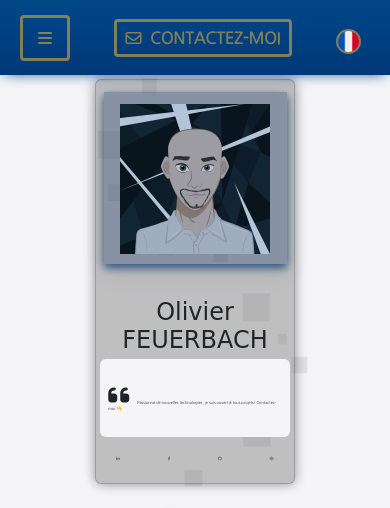
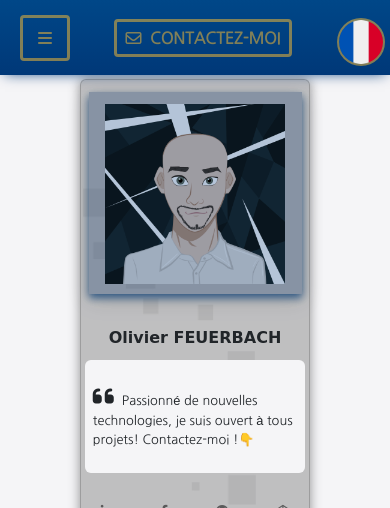
Before and after one commit to no-live/Portfolio-of, a PHP site: page /index.php in a window 390 px wide. Shown: the top 508 px of the page. Run offline with PHP 8.4, Linux system fonts and the light colour scheme; some web fonts are replaced; grey boxes are pictures that could not be loaded.

Commit message:
modified:   css/master.css

```diff
--- a/contact.php
+++ b/contact.php
@@ -22,7 +22,7 @@ include './inc/formcontrol.php';
     <?php include("./header.php") ?>
 
     <div class="main-container d-flex f-wrap g-1">
-        <main id="main" class="bodyc">
+        <main id="main" class="bodyc ">
             <div id="title">
                 <h1>Formulaire de contact</h1>
                 <p id="description"><em>Demandes en un formulaire</em></p>
@@ -142,9 +142,9 @@ include './inc/formcontrol.php';
                     <?php endif; ?>
                 </div>
                 <?php
-                if ((isset($valid)) && $valid == 'true'){
+                if ((isset($valid)) && $valid == 'true') {
                 ?>
-                        <a class="btn btn-secondary" href="./index.php?lang=<?=($lang['LANG']);?>"><?php echo $testretour; ?></a>
+                    <a class="btn btn-secondary" href="./index.php?lang=<?= ($lang['LANG']); ?>"><?php echo $testretour; ?></a>
                     <!-- <div class="group1">
                         <button type="submit" id="submit" class="submit-button">
                             <?php echo $lang['FORM_SUBMIT']; ?>
--- a/css/master.css
+++ b/css/master.css
@@ -34,7 +34,8 @@ body {
     margin: 0 auto;
     /* font-size: large; */
     font-family: 'Nanum Gothic', sans-serif;
-    font-size: 1vw;
+    /* font-size: calc(12px + 0.9vmin); */
+    font-size: clamp(0.8rem, 1vw, 5rem); /*clamp:min,best,max*/
 }
 
 .bgc{
@@ -67,8 +68,9 @@ body {
     padding-top: 15%;
     padding-bottom: 21%;
     letter-spacing: 3px;
-    font-size: 2vw !important;
-    max-height: 200px;
+    font-size: clamp(1.5rem, 2vw, 5vw);
+    /* font-size: 1.5rem !important; */
+    /* max-height: 200px; */
 }
 
 .row100{
@@ -241,6 +243,8 @@ h6 {
 
 h2 {
     font-family: 'Barrio', cursive;
+    font-size: clamp(1rem, 1.2vw, 5.5rem)!important;
+    font-weight: 900;
 }
 
 h1,
--- a/css/topnav.css
+++ b/css/topnav.css
@@ -135,8 +135,8 @@
 
 .header-btnlang {
     display: inline-block;
-    width: 25px;
-    height: 25px;
+    width: 3rem;
+    height: 3rem;
     border: solid 2px var(--primary);
     border-radius: 50%;
 
--- a/header.php
+++ b/header.php
@@ -21,10 +21,10 @@
     <?php
     if (!isset($_SESSION['lang']) or ($_SESSION['lang']) == 'FR' ){
         ?>
-    <div class="main-header__lang">
+    <div class="main-header__lang d-flex jc-c ">
         <form method="GET"> <!-- Pas de action, avec get => reste sur la page actuelle!-->
             <input type="hidden" name="lang" value="EN" />
-            <input type="submit" class="header-btnlang header-btnlang--fr" value=""/>
+            <input type="submit" class="header-btnlang header-btnlang--fr d-flex" value=""/>
         </form>
 
     </div>
@@ -33,7 +33,7 @@
         <div class="main-header__lang">
         <form method="GET">
             <input type="hidden" name="lang" value="FR" />
-            <input type="submit" class="header-btnlang header-btnlang--eng" value=""/>
+            <input type="submit" class="header-btnlang header-btnlang--eng d-flex" value=""/>
         </form>
     </div>
     <?php } ?>
```
